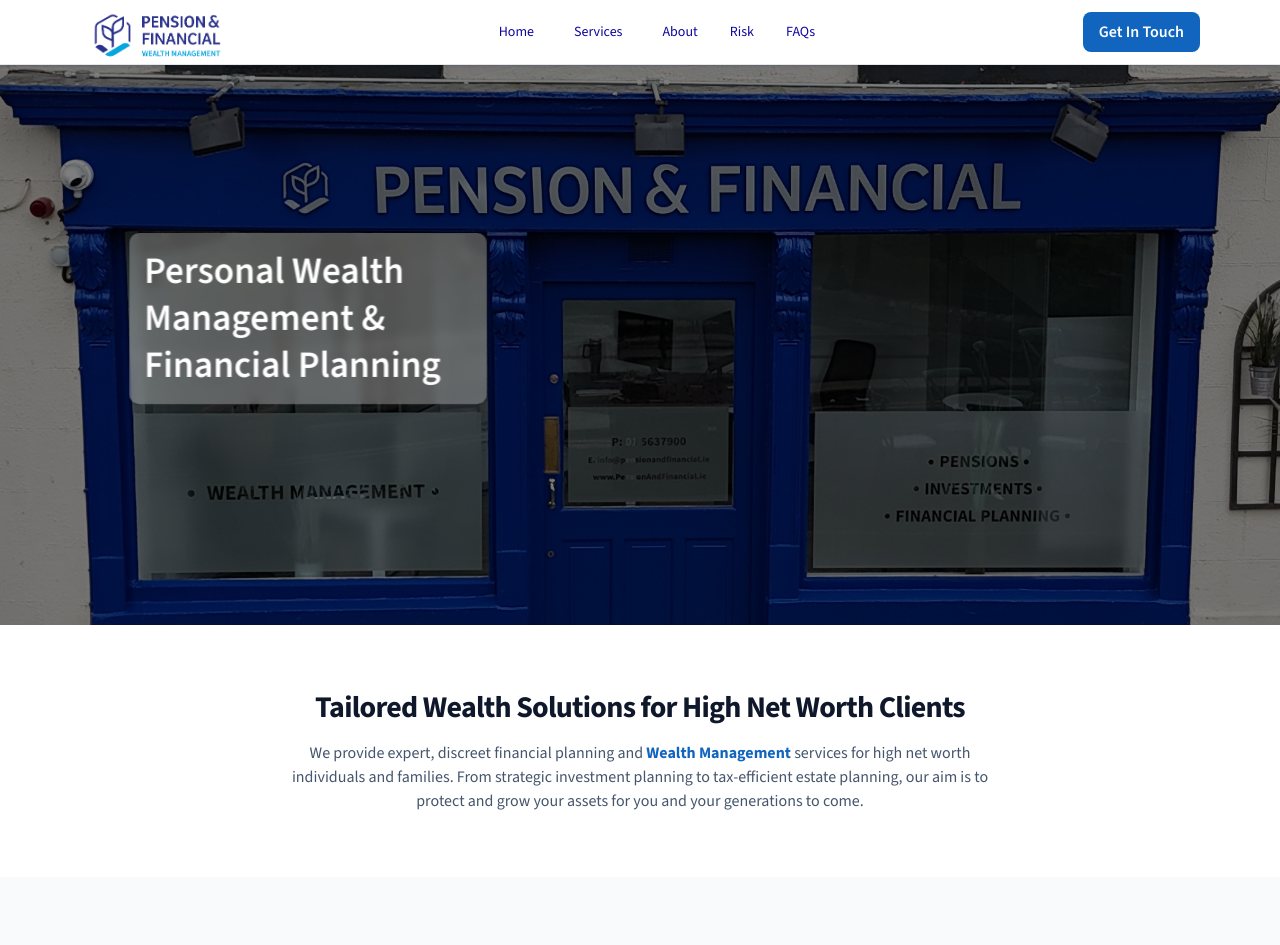
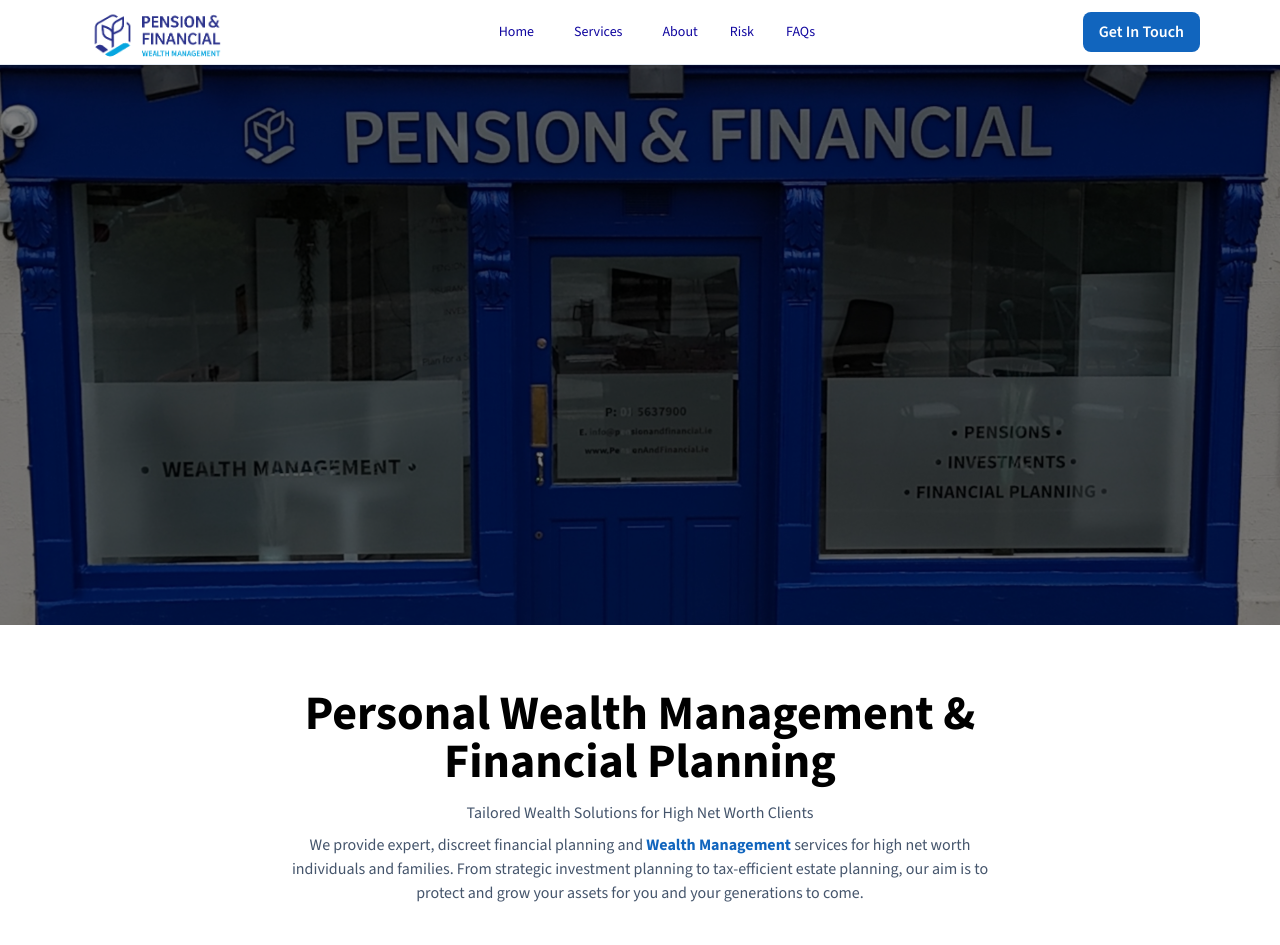
Before and after one commit to hubertkrzem/pension-and-financial, a Next.js app: page /services/personal in a window 1280 px wide. Shown: the top 945 px of the page. Built offline with nearby package versions, Linux system fonts and the light colour scheme.

Commit message:
Removed hero grey boxes, moving page titles to first row of page contents. Increased zoom on shopfront and replaced image

```diff
--- a/src/app/_components/hero.tsx
+++ /dev/null
@@ -1,24 +0,0 @@
-export default function Hero() {
-  return (
-    <section
-        className="relative min-h-[70vh] overflow-hidden"
-        style={{
-            backgroundImage: "url(/shop-front.jpg)",
-            backgroundSize: "cover",
-            backgroundPosition: "50% 50%"
-        }}
-    >
-    <div className="absolute inset-0 bg-black/50"></div>
-
-    <div className="
-        absolute left-[40%] top-[50%] md:left-[50%] md:top-[20%] lg:left-[50%] lg:top-[33%]
-        max-w-[min(70ch,100vw)] rounded-2xl bg-white/30 backdrop-blur p-6 shadow-xl text-white"
-    >
-        <h1 className="text-3xl md:text-5xl font-semibold">
-            Welcome to<br></br>
-            Pension & Financial
-        </h1>
-    </div>
-</section>
-  );
-}
--- a/src/app/_components/intro.tsx
+++ b/src/app/_components/intro.tsx
@@ -4,6 +4,12 @@ export default function AutoEnrollment() {
   return (
     <section className="bg-gray-50 py-14 sm:py-16">
       <div className="mx-auto max-w-3xl px-4 text-left text-slate-600">
+
+        <h1 className="text-4xl md:text-5xl font-bold text-black text-center sm:text-4xl">
+            Welcome to Pension & Financial
+        </h1>
+
+        <div className="pt-8">
           <p>
             At Pension &amp; Financial, we are proud to offer expert, independent financial advice and
             personalised service to both corporate clients and high-net-worth individuals across Ireland.
@@ -26,6 +32,7 @@ export default function AutoEnrollment() {
             and considered manner, fully regulated by the Central Bank of Ireland.
           </p>
         </div>
+      </div>
     </section>
   );
 }
--- /dev/null
+++ b/src/app/about/hero.tsx
@@ -0,0 +1,52 @@
+type Props = {
+  title?: string[];
+  subtitle?: string[];
+};
+
+export default function LockedHero({
+  title = ["Welcome to", "Pension & Financial"],
+}: Props) {
+  return (
+    <section className="relative h-[55vh] md:h-[70vh] overflow-hidden">
+      {/* Small/medium: left-anchored, crop from right */}
+      <svg
+        className="absolute inset-0 block h-full w-full lg:hidden"
+        viewBox="0 0 2092 900"
+        preserveAspectRatio="xMinYMin slice"
+        role="img"
+        aria-label="Pension & Financial storefront in Enniskerry"
+      >
+        <image href="/shop-front.jpg" width="2092" height="1121" />
+        <rect x="0" y="0" width="2092" height="1121" fill="black" opacity="0.5" />
+        {/* Text box locked to image coords */}
+        <foreignObject x="225" y="270" width="575" height="200">
+          <div className="h-full w-full rounded-2xl bg-white/30 backdrop-blur p-6 shadow-xl text-white text-6xl font-semibold leading-tight">
+            {title.map((line, index) => (
+                    <h1 key={index}>{line}</h1>
+            ))}
+          </div>
+        </foreignObject>
+      </svg>
+
+      {/* Large+: balanced composition on wide screens */}
+      <svg
+        className="absolute inset-0 hidden h-full w-full lg:block"
+        viewBox="0 0 2092 900"
+        preserveAspectRatio="xMidYMin slice"
+        role="img"
+        aria-label="Pension & Financial storefront in Enniskerry"
+      >
+        <image href="/shop-front.jpg" width="2092" height="1121" />
+        <rect x="0" y="0" width="2092" height="1121" fill="black" opacity="0.5" />
+        {/* Same coordinates work because we’re still in the image’s space */}
+        <foreignObject x="225" y="270" width="575" height="200">
+          <div className="h-full w-full rounded-2xl bg-white/30 backdrop-blur p-6 shadow-xl text-white text-4xl md:text-6xl font-semibold leading-tight">
+            {title.map((line, index) => (
+                    <h1 key={index}>{line}</h1>
+            ))}
+          </div>
+        </foreignObject>
+      </svg>
+    </section>
+  );
+}
--- a/src/app/auto-enrolment/page.tsx
+++ b/src/app/auto-enrolment/page.tsx
@@ -5,9 +5,7 @@ import Article from "./_components/article";
 export default function AutoEnrollment() {
   return (
     <>
-    <Hero
-        title={["Auto-Enrolment Employer Summary"]}
-    />
+    <Hero/>
     <Article/>
     <Contact/>
     </>
--- a/src/app/faq/page.tsx
+++ b/src/app/faq/page.tsx
@@ -8,16 +8,18 @@ import Hero from "@/components/hero";
 import Companies from "./_components/companies";
 import Individuals from "./_components/individuals";
 import Section7273 from "./_components/section7273";
-import Intro from "./_components/intro";
-import Text from "./_components/text"
+import Intro from "@/components/intro";
+import Text from "@/components/text"
 
 export default function Faq() {
   return (
     <>
-    <Hero
-        title={["Frequently Asked Questions"]}
+    <Hero/>
+    <Intro
+      title="Frequently Asked Questions"
+      subtitle={["At Pension & Financial, we understand that financial planning can be complex. Our aim is toprovide clarity and confidence when it comes to protecting your business, your people and your wealth.", "If you have a specific question not answered below, please feel free to contact us directly."]}
+      className="bg-gray-50"
     />
-    <Intro/>
     <Questions/>
     <Pensions/>
     <Investments/>
--- a/src/app/risk/page.tsx
+++ b/src/app/risk/page.tsx
@@ -2,15 +2,14 @@ import Contact from "@/components/contact";
 import Intro from "@/app/risk/_components/intro";
 import RiskScale from "@/app/risk/_components/riskScale";
 import Hero from "@/components/hero";
-import Text from "@/components/text"
+import Header from "@/components/intro"
 
 export default function Risk() {
   return (
     <>
-    <Hero
-      title={["Understanding Investment Risk"]}
-    />
-    <Text
+    <Hero/>
+    {/*   title={["Understanding Investment Risk"]} */}
+    <Header
       title="Understanding Investment Risk"
       subtitle={["All investments carry some level of risk, which simply means the value of your money can go up or down. Your risk appetite is how comfortable you are with this — whether you prefer lower-risk options that aim for steady but smaller returns, or higher-risk choices that may bring bigger rewards but also bigger ups and downs.", "Finding the right balance is key to building an investment plan that suits you."]}
       className="bg-gray-50"
--- a/src/app/services/personal/page.tsx
+++ b/src/app/services/personal/page.tsx
@@ -1,17 +1,21 @@
 import Services from "@/app/services/personal/_components/services";
 import Contact from "@/components/contact";
-import Hero from "./_components/hero";
-import Text from "@/components/text"
+import Hero from "@/components/hero";
+import Intro from "@/components/intro"
 
 export default function Personal() {
   return (
     <>
-    <Hero
+    <Hero/>
+    {/*
       title={["Personal Wealth Management & Financial Planning"]}
-    />
-    <Text
-      title="Tailored Wealth Solutions for High Net Worth Clients"
-      subtitle={[<>We provide expert, discreet financial planning and <span className="font-bold text-brand-teal">Wealth Management</span> services for high net worth individuals and families. From strategic investment planning to tax-efficient estate planning, our aim is to protect and grow your assets for you and your generations to come.</>]}
+     */}
+    <Intro
+      title="Personal Wealth Management & Financial Planning"
+      subtitle={[
+        <>Tailored Wealth Solutions for High Net Worth Clients</>,
+        <>We provide expert, discreet financial planning and <span className="font-bold text-brand-teal">Wealth Management</span> services for high net worth individuals and families. From strategic investment planning to tax-efficient estate planning, our aim is to protect and grow your assets for you and your generations to come.</>
+      ]}
     />
     <Services/>
     <Contact/>
--- a/src/components/hero.tsx
+++ b/src/components/hero.tsx
@@ -1,52 +1,25 @@
-type Props = {
-  title?: string[];
-  subtitle?: string[];
-};
-
-export default function LockedHero({
-  title = ["Welcome to", "Pension & Financial"],
-}: Props) {
+export default function Hero() {
   return (
-    <section className="relative h-[55vh] md:h-[70vh] overflow-hidden">
-      {/* Small/medium: left-anchored, crop from right */}
-      <svg
-        className="absolute inset-0 block h-full w-full lg:hidden"
-        viewBox="0 0 2092 900"
-        preserveAspectRatio="xMinYMin slice"
-        role="img"
-        aria-label="Pension & Financial storefront in Enniskerry"
-      >
-        <image href="/shop-front.jpg" width="2092" height="1121" />
-        <rect x="0" y="0" width="2092" height="1121" fill="black" opacity="0.5" />
-        {/* Text box locked to image coords */}
-        <foreignObject x="225" y="270" width="575" height="200">
-          <div className="h-full w-full rounded-2xl bg-white/30 backdrop-blur p-6 shadow-xl text-white text-6xl font-semibold leading-tight">
-            {title.map((line, index) => (
-                    <h1 key={index}>{line}</h1>
-            ))}
-          </div>
-        </foreignObject>
-      </svg>
-
-      {/* Large+: balanced composition on wide screens */}
-      <svg
-        className="absolute inset-0 hidden h-full w-full lg:block"
-        viewBox="0 0 2092 900"
-        preserveAspectRatio="xMidYMin slice"
-        role="img"
-        aria-label="Pension & Financial storefront in Enniskerry"
-      >
-        <image href="/shop-front.jpg" width="2092" height="1121" />
-        <rect x="0" y="0" width="2092" height="1121" fill="black" opacity="0.5" />
-        {/* Same coordinates work because we’re still in the image’s space */}
-        <foreignObject x="225" y="270" width="575" height="200">
-          <div className="h-full w-full rounded-2xl bg-white/30 backdrop-blur p-6 shadow-xl text-white text-4xl md:text-6xl font-semibold leading-tight">
-            {title.map((line, index) => (
-                    <h1 key={index}>{line}</h1>
-            ))}
-          </div>
-        </foreignObject>
-      </svg>
-    </section>
+    <section
+        className="relative min-h-[70vh] overflow-hidden"
+        style={{
+            backgroundImage: "url(/shop-front-zoom.jpg)",
+            backgroundSize: "cover",
+            backgroundPosition: "top"
+        }}
+    >
+    <div className="absolute inset-0 bg-black/50"></div>
+        {/*
+    <div className="
+        absolute left-[40%] top-[50%] md:left-[50%] md:top-[20%] lg:left-[50%] lg:top-[33%]
+        max-w-[min(70ch,100vw)] rounded-2xl bg-white/30 backdrop-blur p-6 shadow-xl text-white"
+    >
+        <h1 className="text-3xl md:text-5xl font-semibold">
+            Welcome to<br></br>
+            Pension & Financial
+        </h1>
+    </div>
+        */}
+</section>
   );
 }
--- /dev/null
+++ b/src/components/intro.tsx
@@ -0,0 +1,27 @@
+type Props = {
+  title?: string;
+  subtitle?: React.ReactNode[];
+  className?: string;
+};
+
+export default function Contact({
+    title = "Title",
+    subtitle = ["Subtitle"],
+    className = "bg-white"
+}: Props) {
+    return(
+    <section className={`py-14 sm:py-16 ${className}`}>
+        <div className="mx-auto max-w-3xl px-4 text-center">
+            <h1 className="text-4xl md:text-5xl font-bold text-black text-center sm:text-4xl">
+            {title}
+            </h1>
+
+            <div className="mt-4 space-y-2 text-slate-600">
+                {subtitle.map((line, index) => (
+                    <p key={index}>{line}</p>
+          ))}
+        </div>
+        </div>
+    </section>
+    );
+}
```
Also changed, not shown: src/app/about/page.tsx (+11 -2 lines), src/app/services/corporate/page.tsx (+7 -5 lines), public/shop-front-zoom.jpg (added). Lines whose indentation alone changed are shown as unchanged.
